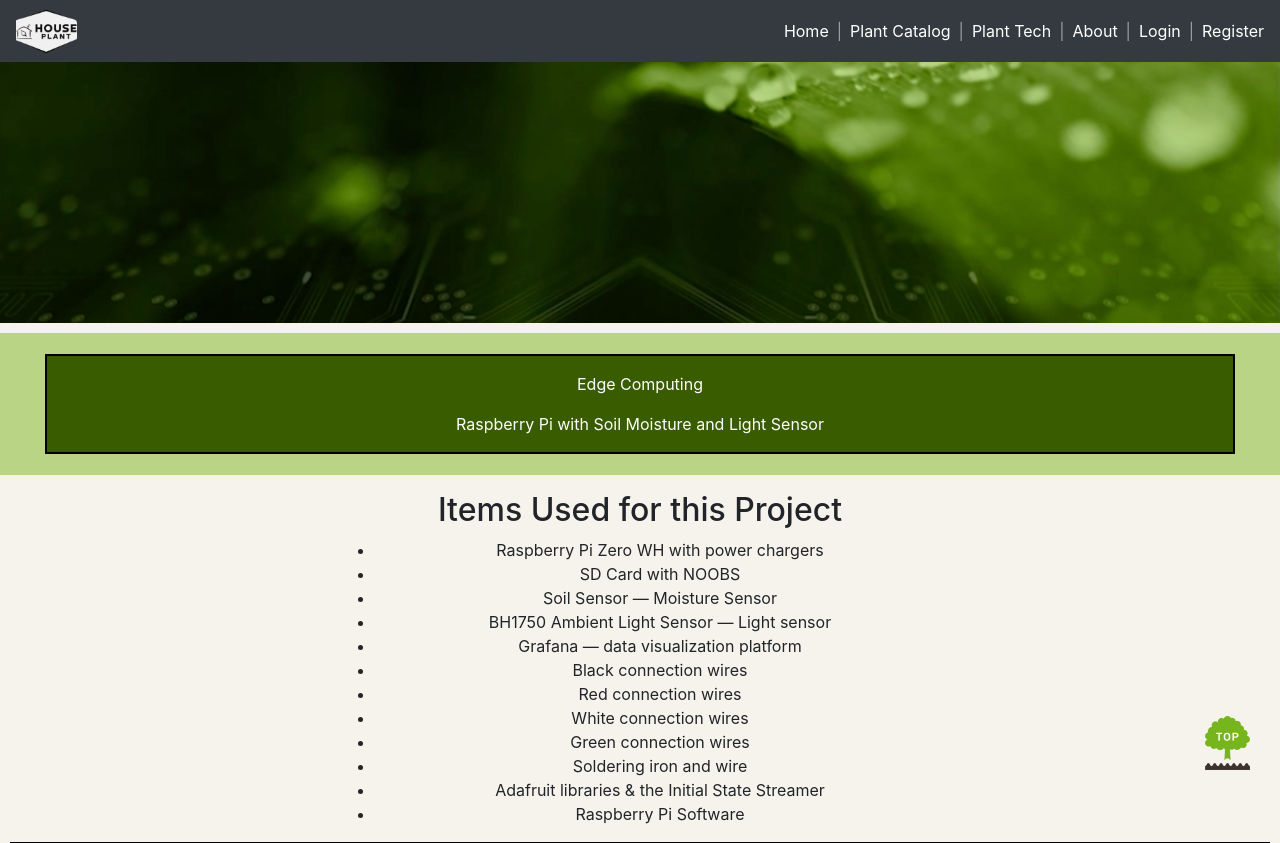
After one commit to jtc21am/houseplant, a Django app: page /planttechnology/ in a window 1280 px wide. The commit adds this page. Shown: the top 843 px of the page. Run offline with Django 4.2, Linux system fonts and the light colour scheme; some libraries are stand-ins or nearby versions.

Commit message:
Add rasp pi page

```diff
--- a/myhouseplant/journal/templates/journal/base.html
+++ b/myhouseplant/journal/templates/journal/base.html
@@ -41,6 +41,12 @@
       </span>
       <span class="navbar-text mr-2">
         <a href="{% url 'journal-home' %}">Plant Catalog</a>
+      </span>
+      <span class="navbar-text mr-2">
+        |
+      </span>
+      <span class="navbar-text mr-2">
+        <a href="{% url 'plant_technology' %}">Plant Tech</a>
       </span>
       <span class="navbar-text mr-2">
         |
--- /dev/null
+++ b/myhouseplant/journal/templates/journal/rasp.html
@@ -0,0 +1,95 @@
+{% extends "journal/base.html" %}
+{% load cropping %}
+{% load my_tags %}
+{% load static %}
+{% block content %}
+
+<style>
+body {
+  background-color: #f6f3ec; /* Replace with your desired background color */
+}
+
+.image-container {
+  display: flex;
+  justify-content: center;
+}
+
+.image-wrapper {
+  text-align: center;
+  margin: 10px;
+  border: 1px solid #000;
+  padding: 10px;
+  box-sizing: border-box;
+  font-weight: bold;
+  flex: 1;
+  display: flex;
+  flex-direction: column;
+  align-items: center;
+}
+
+.image-wrapper img {
+  width: 50%; /* Adjust the value here to make the images smaller or larger */
+  height: auto;
+}
+
+.image-title {
+  margin-top: 5px;
+}
+</style>
+
+<div class="greencontainer">
+  <div class="greenbandcolor greenband">
+    <div class="greencontent">
+      <div class="greenpage">
+        <div style="margin: 0 auto; text-align: center">
+          <div>
+            <span class="brd-box">
+              <p></p>
+              <p style="color:rgb(253, 253, 253);">Edge Computing</p>
+              <p style="color:rgb(253, 253, 253);">Raspberry Pi with Soil Moisture and Light Sensor</p>
+            </span>
+          </div>
+        </div>
+      </div>
+    </div>
+  </div>
+</div>
+
+<div class="col-md-6 offset-md-3 text-center">
+  <h2>Items Used for this Project</h2>
+  <ul>
+    <li> Raspberry Pi Zero WH with power chargers </li>
+    <li> SD Card with NOOBS </li>
+    <li> Soil Sensor — Moisture Sensor </li>
+    <li> BH1750 Ambient Light Sensor — Light sensor </li>
+    <li> Grafana — data visualization platform </li>
+    <li> Black connection wires </li>
+    <li> Red connection wires </li>
+    <li> White connection wires </li>
+    <li> Green connection wires </li>
+    <li> Soldering iron and wire</li>
+    <li> Adafruit libraries & the Initial State Streamer </li>
+    <li> Raspberry Pi Software </li>
+  </ul>
+</div>
+
+<div class="image-wrapper">
+  <img src="{% static 'journal/moisture_graph1.png' %}" alt="Cactus May 2023 Moisture">
+  <p class="image-title">May 2023 Moisture - Curry Leaf</p>
+</div>
+
+<div class="image-container">
+  <div class="image-wrapper">
+    <img src="{% static 'journal/rasppiitems.jpeg' %}" alt="Raspberry Pi Sensor Starter">
+    <p class="image-title">Raspberry Pi Sensor Starter</p>
+  </div>
+
+  <div class="image-wrapper">
+    <img src="{% static 'journal/rasppi.png' %}" alt="Amaryllis">
+    <p class="image-title">Amaryllis with Moisture sensor</p>
+  </div>
+</div>
+
+
+
+{% endblock content %}
--- a/myhouseplant/journal/urls.py
+++ b/myhouseplant/journal/urls.py
@@ -39,4 +39,9 @@ urlpatterns = [
 
     # Route for the plant of the week
     path('plantoftheweek/', plant_of_the_week, name='plant_week'),
+
+    # Route for the plant of the week
+    path('planttechnology/', views.tech, name='plant_technology'),
+
+
 ]
--- a/myhouseplant/journal/views.py
+++ b/myhouseplant/journal/views.py
@@ -13,36 +13,53 @@ from django.http import HttpResponseRedirect
 from django.db import transaction
 from .forms import EntryCreateForm, EntryWaterForm, PlantCreateForm
 from .models import Plant, Entry
-import random
+import random  # Import the random module for choosing a random plant
+import datetime  # Import the datetime module for getting the current week number
+from django.core.exceptions import ObjectDoesNotExist  # Import ObjectDoesNotExist exception from Django
+from django.core.cache import cache  # Import the cache framework from Django
+from django.shortcuts import render
 
 
-from django.shortcuts import render
-from django.core.exceptions import ObjectDoesNotExist
+def plant_of_the_week(request):
+    # Check if the plant of the week is already cached
+    cached_plant = cache.get('plant_of_the_week')
 
-def plant_of_the_week(request):
-    try:
-        # Retrieve all plants from the database
-        plants = Plant.objects.all()
-        if plants:
-            # Choose a random plant from the list
-            random_plant = random.choice(plants)
-        else:
+    # If a plant is cached and it's still the same week, return the cached plant
+    if cached_plant is not None and cached_plant['week'] == datetime.date.today().isocalendar()[1]:
+        random_plant = cached_plant['plant']
+    else:
+        try:
+            # Retrieve all plants from the database
+            plants = Plant.objects.all()
+            if plants:
+                # Choose a random plant from the list
+                random_plant = random.choice(plants)
+            else:
+                random_plant = None
+        except ObjectDoesNotExist:
             random_plant = None
-    except ObjectDoesNotExist:
-        random_plant = None
 
-    # Prepare the context data to be passed to the template
+        # Cache the selected plant and the current week
+        cache.set('plant_of_the_week', {'plant': random_plant, 'week': datetime.date.today().isocalendar()[1]}, 604800)  # Cache for 1 week (604800 seconds)
+
+    # Create a context dictionary with the 'random_plant' key-value pair
     context = {
-        'plants': plants,
         'random_plant': random_plant
     }
+
     # Render the 'plant_week.html' template with the provided context
     return render(request, 'journal/plant_week.html', context)
+
 
 def about(request):
     """ Show about page explaining app purpose. """
     # Render the 'about.html' template with the provided context
     return render(request, 'journal/about.html', {'title': 'About'})
+
+def tech(request):
+    """ Show about page explaining app purpose. """
+    # Render the 'about.html' template with the provided context
+    return render(request, 'journal/rasp.html', {'title': 'Plant Tech'})
 
 class PlantListView(ListView):
     """ List all of user's plants on home page if they are logged in. """
```
